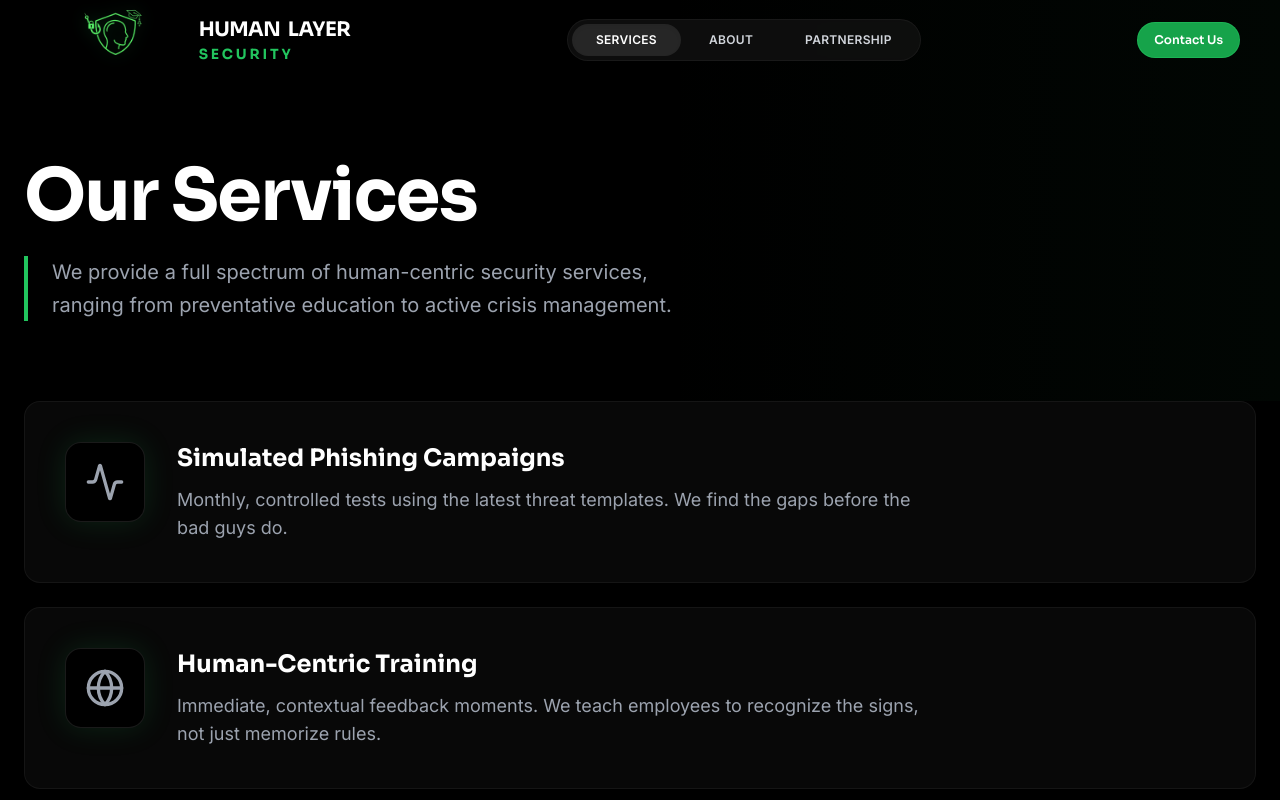
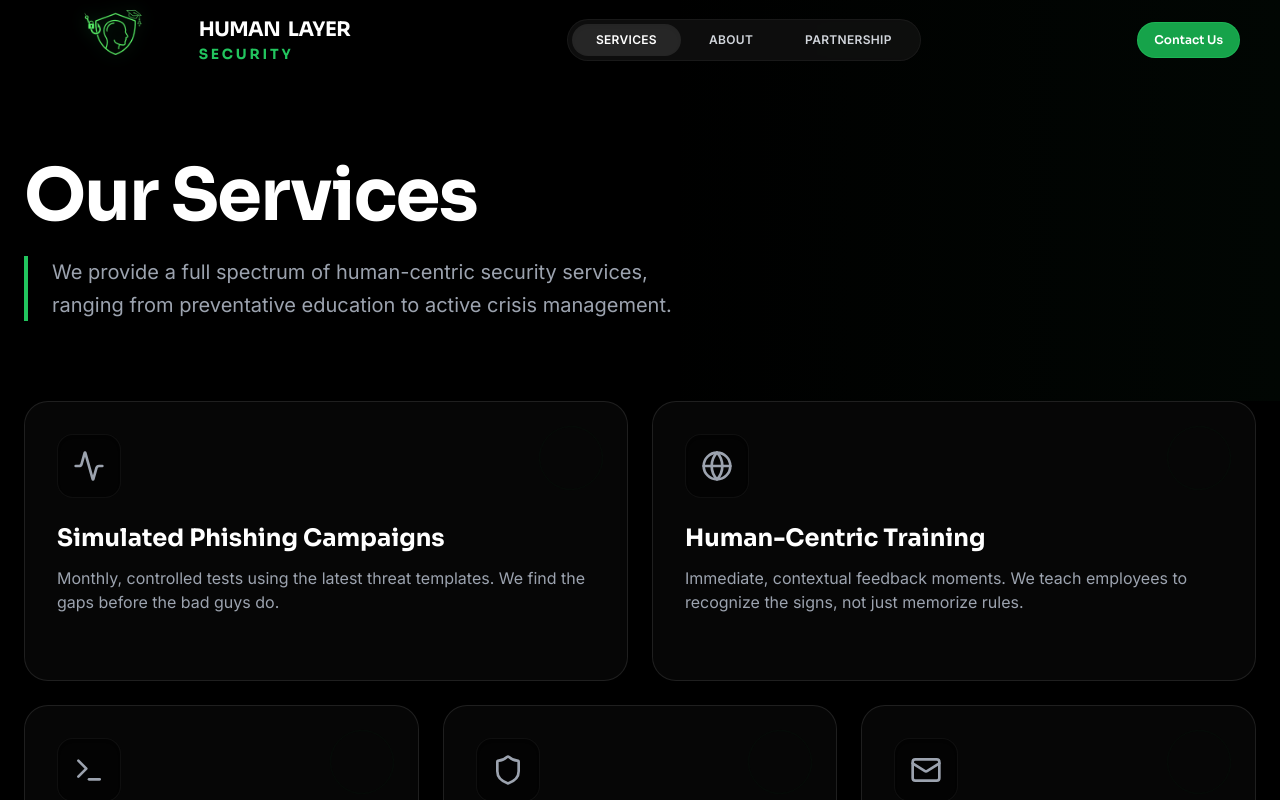
Before and after one commit to chipardo/Human-Layer-Security, a React (Vite) app: page / in a window 1280 px wide. Both pictures are taken after a click on the button "All Services". Shown: the top 800 px of the page. Built offline with nearby package versions, Linux system fonts and the light colour scheme.

Commit message:
Update App.tsx

```diff
--- a/src/App.tsx
+++ b/src/App.tsx
@@ -221,9 +221,9 @@ const Home = () => {
         </div>
         <motion.div variants={staggerContainer} initial="hidden" whileInView="visible" viewport={{ once: true }} className="flex md:grid md:grid-cols-4 gap-4 mb-12 overflow-x-auto md:overflow-visible pb-8 md:pb-0 snap-x snap-mandatory px-4 md:px-0 -mx-4 md:mx-0">
           {[{ t: "Simulate", d: "We send monthly controlled phishing campaigns.", i: Mail }, { t: "Educate", d: "Instant micro-trainings for those who click.", i: FileText }, { t: "Report", d: "Comprehensive vulnerability trend analysis.", i: Activity }, { t: "Improve", d: "Hardening the human operating system over time.", i: CheckCircle }].map((s, i) => (
-            <motion.div variants={fadeInUp} key={i} className="group relative p-8 rounded-2xl bg-white/5 border border-white/5 hover:bg-white/10 transition-colors min-w-[300px] md:min-w-0 snap-center">
+            <motion.div variants={fadeInUp} key={i} className="group relative p-8 rounded-2xl bg-white/5 border border-white/5 hover:bg-white/10 transition-all min-w-[300px] md:min-w-0 snap-center hover:border-primary/20">
               <div className="absolute top-0 right-0 p-4 text-7xl font-bold text-white/5 font-display select-none group-hover:text-white/10 transition-colors">0{i + 1}</div>
-              <div className="w-12 h-12 bg-primary/20 rounded-xl flex items-center justify-center mb-6 group-hover:scale-110 transition-transform"><s.i className="w-6 h-6 text-gray-400 group-hover:text-primary transition-colors" /></div>
+              <div className="w-12 h-12 bg-primary/10 rounded-xl flex items-center justify-center mb-6 group-hover:scale-110 transition-transform"><s.i className="w-6 h-6 text-gray-400 group-hover:text-primary transition-colors" /></div>
               <h3 className="text-xl font-bold text-white mb-2">{s.t}</h3>
               <p className="text-gray-400 text-sm leading-relaxed">{s.d}</p>
             </motion.div>
@@ -282,15 +282,15 @@ const Home = () => {
               <Link to="/contact"><Button>Contact Us</Button></Link>
             </div>
 
-            {/* Trusted Industries */}
-            <div className="mt-12 pt-8 border-t border-white/5">
-              <h5 className="text-xs font-bold text-primary tracking-widest uppercase mb-4">Securing Human Layers In</h5>
-              <div className="flex flex-wrap gap-4 text-gray-400 font-display font-bold text-sm">
-                <span className="flex items-center gap-2"><div className="w-1.5 h-1.5 rounded-full bg-primary" /> Finance</span>
-                <span className="flex items-center gap-2"><div className="w-1.5 h-1.5 rounded-full bg-primary" /> Healthcare</span>
-                <span className="flex items-center gap-2"><div className="w-1.5 h-1.5 rounded-full bg-primary" /> Technology</span>
-                <span className="flex items-center gap-2"><div className="w-1.5 h-1.5 rounded-full bg-primary" /> Government</span>
+            {/* Cyber Quote Section */}
+            <div className="mt-16 pt-8 border-t border-white/5 text-center">
+              <div className="inline-flex items-center gap-2 px-3 py-1 rounded-full bg-primary/10 border border-primary/20 text-primary text-xs font-bold tracking-wider uppercase mb-6">
+                Cyber Quote of the Day
               </div>
+              <blockquote className="text-2xl md:text-3xl font-display font-bold text-white italic max-w-3xl mx-auto leading-tight">
+                "Amateurs hack systems, professionals hack people."
+              </blockquote>
+              <div className="mt-4 text-gray-500 font-mono text-sm uppercase tracking-widest">— Bruce Schneier</div>
             </div>
           </div>
           <div className="p-8 rounded-2xl bg-black/40 border border-white/5">
@@ -324,23 +324,43 @@ const Services = () => (
   <div className="min-h-screen bg-background text-white pb-20">
     <PageHeader title="Our Services" subtitle="We provide a full spectrum of human-centric security services, ranging from preventative education to active crisis management." />
     <Section className="!pt-0">
-      <div className="grid gap-6">
+      <div className="grid md:grid-cols-2 lg:grid-cols-6 gap-6">
         {[
-          { t: "Simulated Phishing Campaigns", d: "Monthly, controlled tests using the latest threat templates. We find the gaps before the bad guys do.", i: Activity },
-          { t: "Human-Centric Training", d: "Immediate, contextual feedback moments. We teach employees to recognize the signs, not just memorize rules.", i: Globe },
-          { t: "Vulnerability Reporting", d: "Deep insights into which departments and individuals are targeted and most susceptible.", i: Terminal },
-          { t: "Executive Workshops", d: "High-level strategy sessions for leadership to understand the human risk factor.", i: Shield },
-          { t: "Spear Phishing Sims", d: "Highly targeted campaigns designed to test your C-suite's resilience against sophisticated social engineering.", i: Mail }
+          { t: "Simulated Phishing Campaigns", d: "Monthly, controlled tests using the latest threat templates. We find the gaps before the bad guys do.", i: Activity, span: "lg:col-span-3" },
+          { t: "Human-Centric Training", d: "Immediate, contextual feedback moments. We teach employees to recognize the signs, not just memorize rules.", i: Globe, span: "lg:col-span-3" },
+          { t: "Vulnerability Reporting", d: "Deep insights into which departments and individuals are targeted and most susceptible.", i: Terminal, span: "lg:col-span-2" },
+          { t: "Executive Workshops", d: "High-level strategy sessions for leadership to understand the human risk factor.", i: Shield, span: "lg:col-span-2" },
+          { t: "Spear Phishing Sims", d: "Highly targeted campaigns designed to test your C-suite's resilience against sophisticated social engineering.", i: Mail, span: "lg:col-span-2" }
         ].map((s, i) => (
-          <motion.div initial={{ opacity: 0, y: 10 }} whileInView={{ opacity: 1, y: 0 }} viewport={{ once: true }} transition={{ delay: i * 0.1 }} key={i} className="flex flex-col md:flex-row gap-6 md:gap-8 p-6 md:p-10 border border-white/5 bg-surface/50 rounded-2xl hover:border-primary/50 hover:bg-white/5 transition-all group relative overflow-hidden">
-            <div className="absolute inset-0 bg-gradient-to-r from-primary/5 to-transparent opacity-0 group-hover:opacity-100 transition-opacity" />
-            <div className="w-16 h-16 md:w-20 md:h-20 bg-black rounded-2xl flex items-center justify-center shrink-0 group-hover:scale-110 transition-transform shadow-[0_0_30px_rgba(34,197,94,0.15)] border border-white/10 relative z-10">
-              <s.i className="w-8 h-8 md:w-10 md:h-10 text-gray-400 group-hover:text-primary transition-colors" />
+          <motion.div
+            initial={{ opacity: 0, y: 10 }}
+            whileInView={{ opacity: 1, y: 0 }}
+            viewport={{ once: true }}
+            transition={{ delay: i * 0.1 }}
+            key={i}
+            className={twMerge(
+              "flex flex-col p-8 border border-white/10 bg-surface/40 backdrop-blur-sm rounded-3xl hover:border-primary/50 hover:bg-surface/60 transition-all group relative overflow-hidden min-h-[280px]",
+              s.span
+            )}
+          >
+            <div className="absolute inset-0 bg-gradient-to-br from-primary/5 to-transparent opacity-0 group-hover:opacity-100 transition-opacity duration-500" />
+
+            {/* Tech Decoration */}
+            <div className="absolute top-0 right-0 p-6 opacity-20 group-hover:opacity-40 transition-opacity">
+              <div className="w-16 h-16 rounded-full border border-primary/20 dashed-border animate-[spin_10s_linear_infinite]" />
             </div>
+
+            <div className="w-16 h-16 bg-black/50 rounded-2xl flex items-center justify-center shrink-0 group-hover:scale-110 transition-transform shadow-inner border border-white/5 relative z-10 mb-6 group-hover:border-primary/30">
+              <s.i className="w-8 h-8 text-gray-400 group-hover:text-primary transition-colors" />
+            </div>
+
             <div className="relative z-10 flex-1">
-              <h3 className="text-xl md:text-2xl font-bold mb-2 md:mb-3 text-white">{s.t}</h3>
-              <p className="text-gray-400 leading-relaxed max-w-3xl text-sm md:text-lg">{s.d}</p>
+              <h3 className="text-2xl font-bold mb-3 text-white group-hover:text-primary transition-colors">{s.t}</h3>
+              <p className="text-gray-400 leading-relaxed text-sm md:text-base">{s.d}</p>
             </div>
+
+            {/* Bottom highlight */}
+            <div className="absolute bottom-0 left-0 w-full h-1 bg-gradient-to-r from-transparent via-primary/50 to-transparent transform scale-x-0 group-hover:scale-x-100 transition-transform duration-700" />
           </motion.div>
         ))}
       </div>
```
